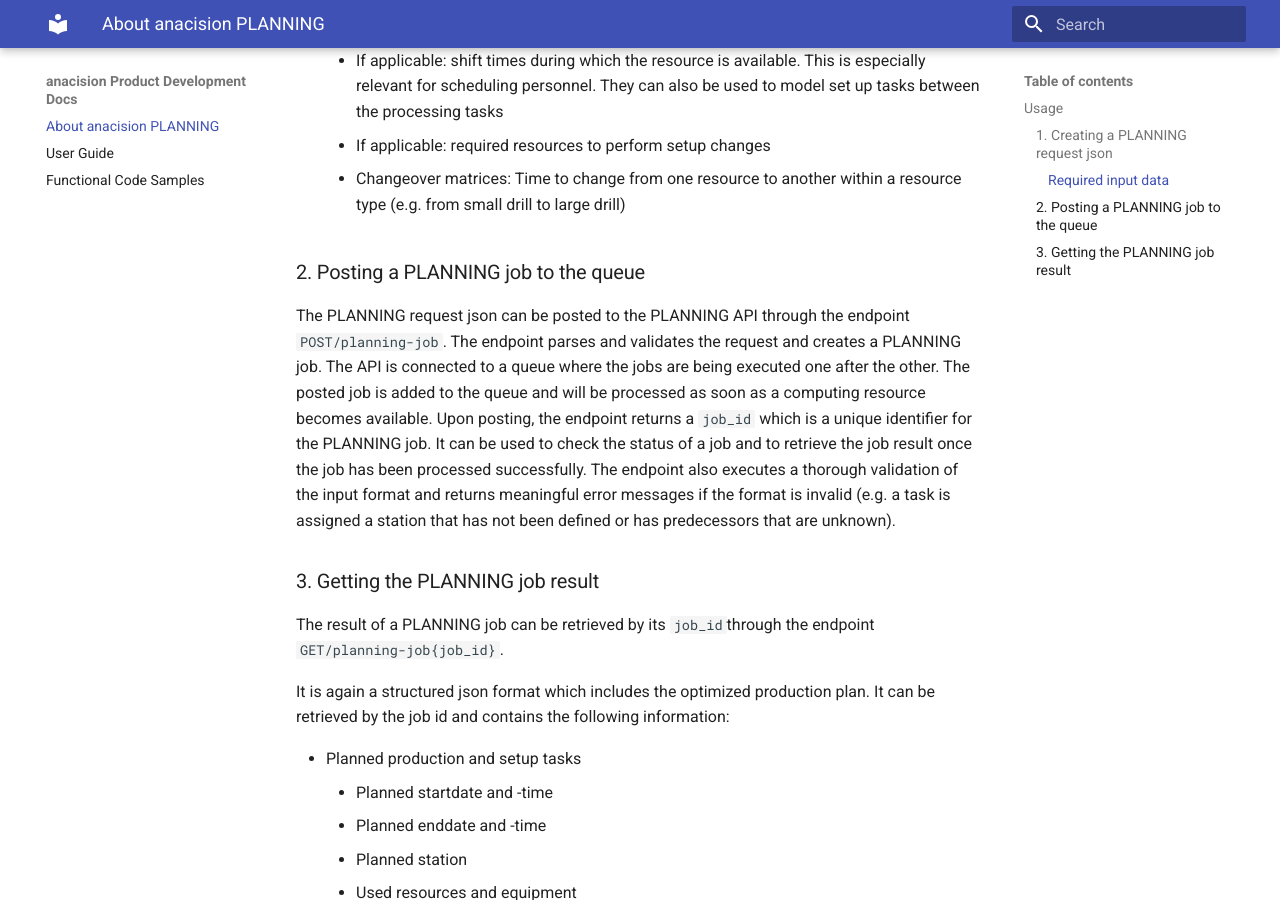
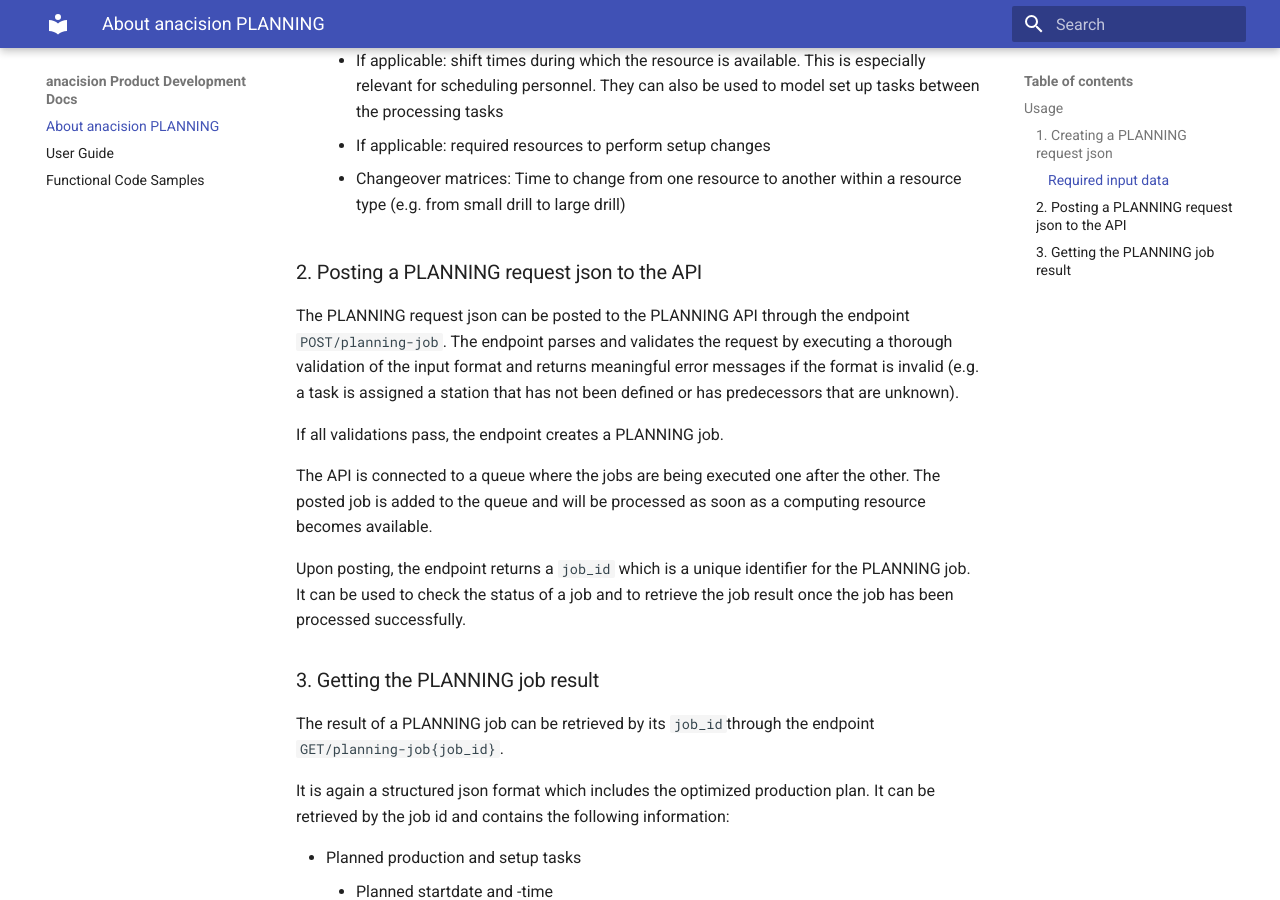
Before and after one commit to anacision/anacision-planning-user-guide, an MkDocs documentation site: the page built from docs/user_documentation/about_anacision_planning.md, in a window 1280 px wide and 900 px high, scrolled down 2111 px. Built offline with MkDocs 1.6.1 and Material for MkDocs 9.7.7, drawn with Linux system fonts in a browser that asks for light colours.

Commit message:
docs: rephrase posting requests

````diff
--- a/docs/user_documentation/about_anacision_planning.md
+++ b/docs/user_documentation/about_anacision_planning.md
@@ -67,16 +67,22 @@
     * If applicable: required resources to perform setup changes
     * Changeover matrices: Time to change from one resource to another within a resource type (e.g. from small drill to large drill)
 
-### 2. Posting a PLANNING job to the queue
+### 2. Posting a PLANNING request json to the API
 The PLANNING request json can be posted to the PLANNING API through the endpoint ```POST/planning-job```.
-The endpoint parses and validates the request and creates a PLANNING job. The API is connected to a queue
-where the jobs are being executed one after the other. The posted job is added to the queue
-and will be processed as soon as a computing resource becomes available. Upon posting,
-the endpoint returns a ```job_id``` which is a unique identifier for the PLANNING job. It
-can be used to check the status of a job and to retrieve the job result once the job has
-been processed successfully. The endpoint also executes a thorough validation of the input format
+The endpoint parses and validates the request by executing a thorough validation of the input format
 and returns meaningful error messages if the format is invalid (e.g. a task is assigned a station that
 has not been defined or has predecessors that are unknown).
+
+If all validations pass, the endpoint creates a PLANNING job.
+
+The API is connected to a queue where the jobs are being executed one after the other.
+The posted job is added to the queue and will be processed as soon as a computing resource becomes available.
+
+Upon posting, the endpoint returns a ```job_id``` which is a unique identifier for the PLANNING job. It
+can be used to check the status of a job and to retrieve the job result once the job has
+been processed successfully.
+
+
 
 
 ### 3. Getting the PLANNING job result
````
